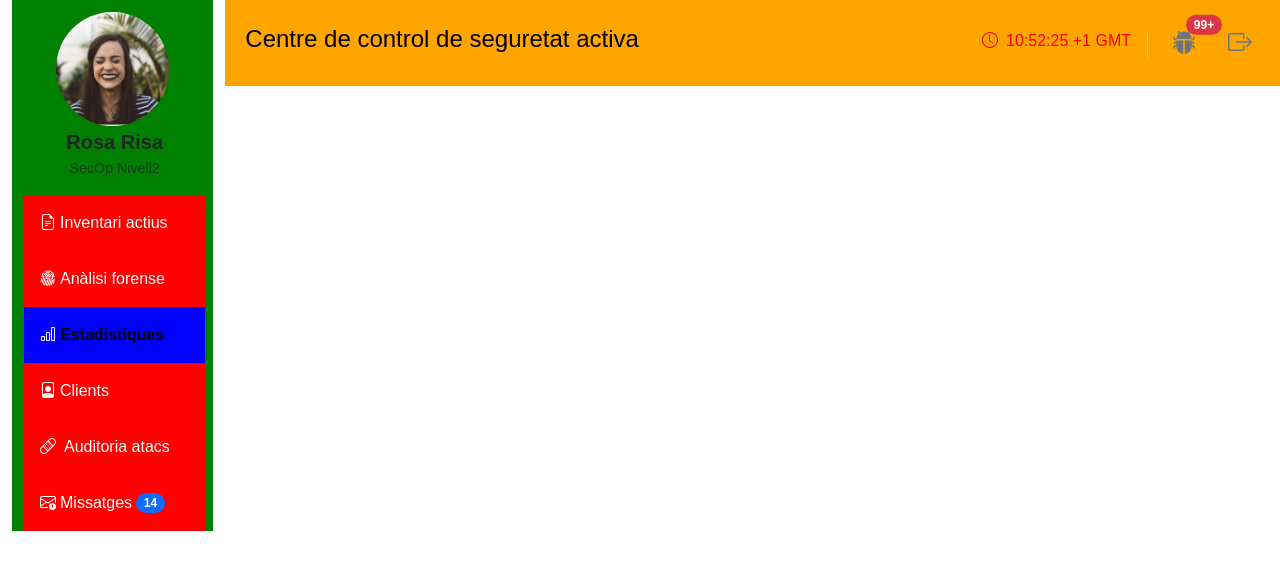
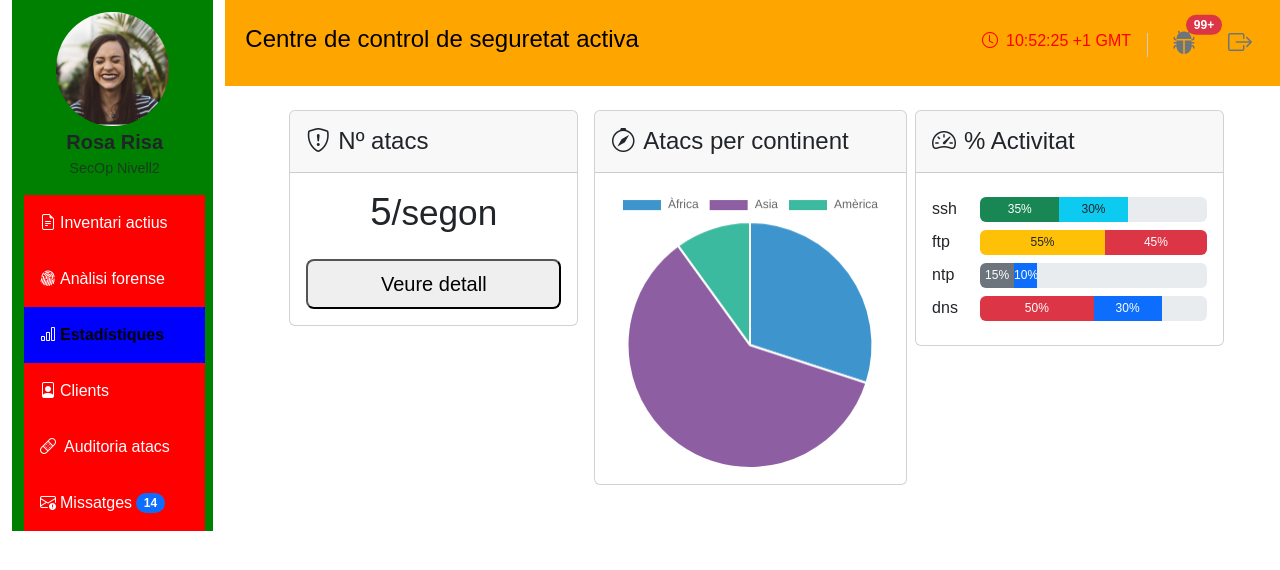
Before and after one commit to DavidSer1/phpAbril, a PHP site: page /udact4.html in a window 1280 px wide. Shown: the top 570 px of the page. Run offline with PHP 8.4, Linux system fonts and the light colour scheme; some web fonts are replaced.

Commit message:
atacs i continent

```diff
--- a/ud8act4recursos/udact4.css
+++ b/ud8act4recursos/udact4.css
@@ -7,6 +7,16 @@
 }
 .colorreloj{
   color: red;
+}
+.tamanyo{
+  font-size: 2.4rem;
+}
+ .no-left-rounded {
+    border-top-left-radius: 0 !important;
+    border-bottom-left-radius: 0 !important;
+  }
+.tamanyo2{
+  font-size: 2.2rem;
 }
 
 .fondoheader{
--- a/ud8act4recursos/udact4.html
+++ b/ud8act4recursos/udact4.html
@@ -21,7 +21,7 @@
         />
         <link href="https://fonts.googleapis.com/css2?family=Hind+Vadodara:wght@300;400;500;600;700&display=swap" rel="stylesheet">
         <link rel="stylesheet" href="https://cdnjs.cloudflare.com/ajax/libs/font-awesome/6.4.0/css/all.min.css">
-
+     <script src="./udactact4.js" defer></script>
       </head>
 <body>
 
@@ -82,9 +82,9 @@
                </div>
               </div>
 
-            <div class="col-10 p-0 ps-2">
+            <div class="col-10 p-0 ">
 
-<div class="  ms-1 ">
+<div class=" ps-2 ms-1 ">
 <nav class="navbar navbar-expand-lg fondonav p-2">
   <div class="container-fluid py-2 pb-3">
     <a class="navbar-brand fs-4" href="#">Centre de control de seguretat activa</a>
@@ -125,17 +125,93 @@
   </div>
 </nav>
 </div>
+<div class="container-fluid">
+<div class="row p-0 px-3 pt-3 mt-2 mx-auto">
+<div class="col-4 p-0 ">
+<div class="ps-5  ">
+<div class="card">
+  <h5 class="card-header p-3 fs-4"> <i class="bi bi-shield-exclamation fs-4 me-2"></i>Nº atacs</h5>
+  <div class="card-body">
+    <div class="px-2">
+  <h3 class="  text-center ">
+  <span class="fw-medium tamanyo">5</span><span class="fw-light tamanyo2">/segon</span>
+</h3>
 
-            </div>
-<div class="container-fluid">
+    </div>
+   <div class="pt-3">
+    <button class="w-100 px-2 py-2 rounded-3 fs-5 ">Veure detall</button>
+   </div>
+
+  </div>
+</div>
+</div>
+</div>
+<div class="col-4 p-0">
+  <div class="ps-3 pe-2">
+  <div class="card">
+ <h5 class="card-header p-3 fs-4"> <i class="bi bi-compass fs-4 me-2 "></i>Atacs per continent</h5>
+  <div class="card-body">
+  <canvas id="pie-chart" style="position: relative; height:100vh; width:50vw"></canvas>
+
+  </div>
+</div>
+</div>
+</div>
+<div class="col-4 p-0">
+  <div class="pe-4 me-1">
+  <div class="card">
+<h5 class="card-header p-3 fs-4"> <i class="bi bi-speedometer2 fs-4 me-2 "></i>% Activitat</h5>
+  <div class="card-body ">
+   <div class="d-flex align-items-center mb-2 mt-2">
+    <span class="me-2 text-lowercase" style="width: 40px;">ssh</span>
+    <div class="progress flex-grow-1" style="height: 25px;">
+      <div class="progress-bar bg-success no-left-rounded" style="width: 35%">35%</div>
+      <div class="progress-bar bg-info text-dark" style="width: 30%">30%</div>
+    </div>
+  </div>
+
+  <!-- FTP -->
+  <div class="d-flex align-items-center mb-2">
+    <span class="me-2 text-lowercase" style="width: 40px;">ftp</span>
+    <div class="progress flex-grow-1" style="height: 25px;">
+      <div class="progress-bar bg-warning text-dark no-left-rounded" style="width: 55%">55%</div>
+      <div class="progress-bar bg-danger" style="width: 45%">45%</div>
+    </div>
+  </div>
+
+  <!-- NTP -->
+  <div class="d-flex align-items-center mb-2">
+    <span class="me-2 text-lowercase" style="width: 40px;">ntp</span>
+    <div class="progress flex-grow-1" style="height: 25px;">
+      <div class="progress-bar bg-secondary no-left-rounded" style="width: 15%">15%</div>
+      <div class="progress-bar bg-primary" style="width: 10%">10%</div>
+    </div>
+  </div>
+
+  <!-- DNS -->
+  <div class="d-flex align-items-center mb-2">
+    <span class="me-2 text-lowercase" style="width: 40px;">dns</span>
+    <div class="progress flex-grow-1" style="height: 25px;">
+      <div class="progress-bar bg-danger no-left-rounded" style="width: 50%">50%</div>
+      <div class="progress-bar bg-primary" style="width: 30%">30%</div>
+    </div>
+  </div>
+  </div>
+</div>
+</div>
+</div>
+
+</div>
 
 
 </div>
+            </div>
+
 
 
         </div>
     </div>
 
-
+    <script src="https://cdn.jsdelivr.net/npm/chart.js"></script>
 </body>
 </html>
--- /dev/null
+++ b/ud8act4recursos/udactact4.js
@@ -0,0 +1,17 @@
+new Chart(document.getElementById("pie-chart"), {
+    type: 'pie',
+    data: {
+      labels: ["Àfrica", "Asia", "Amèrica"],
+      datasets: [{
+        label: "Population (millions)",
+        backgroundColor: ["#3e95cd", "#8e5ea2","#3cba9f"],
+        data: [150,300,50]
+      }]
+    },
+    options: {
+      title: {
+        display: true,
+        text: 'Predicted world population (millions) in 2050'
+      }
+    }
+});
```
